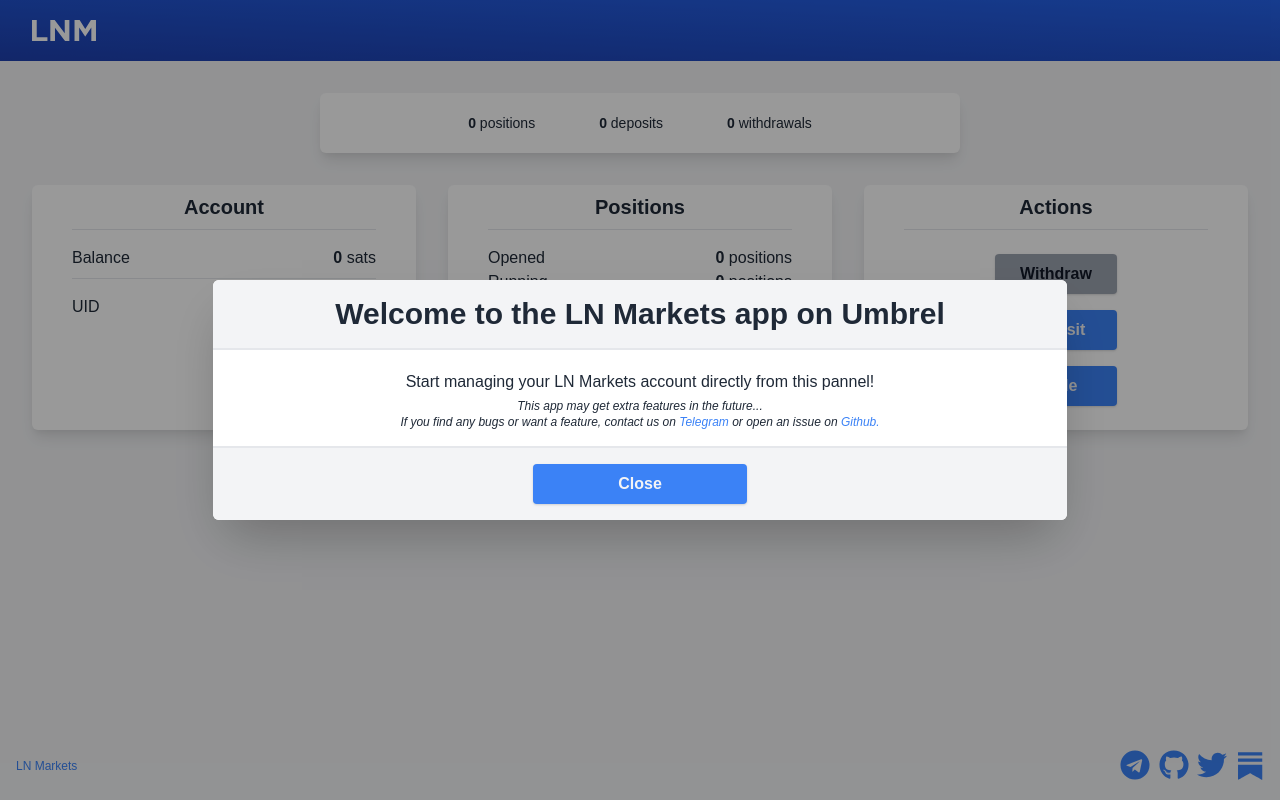
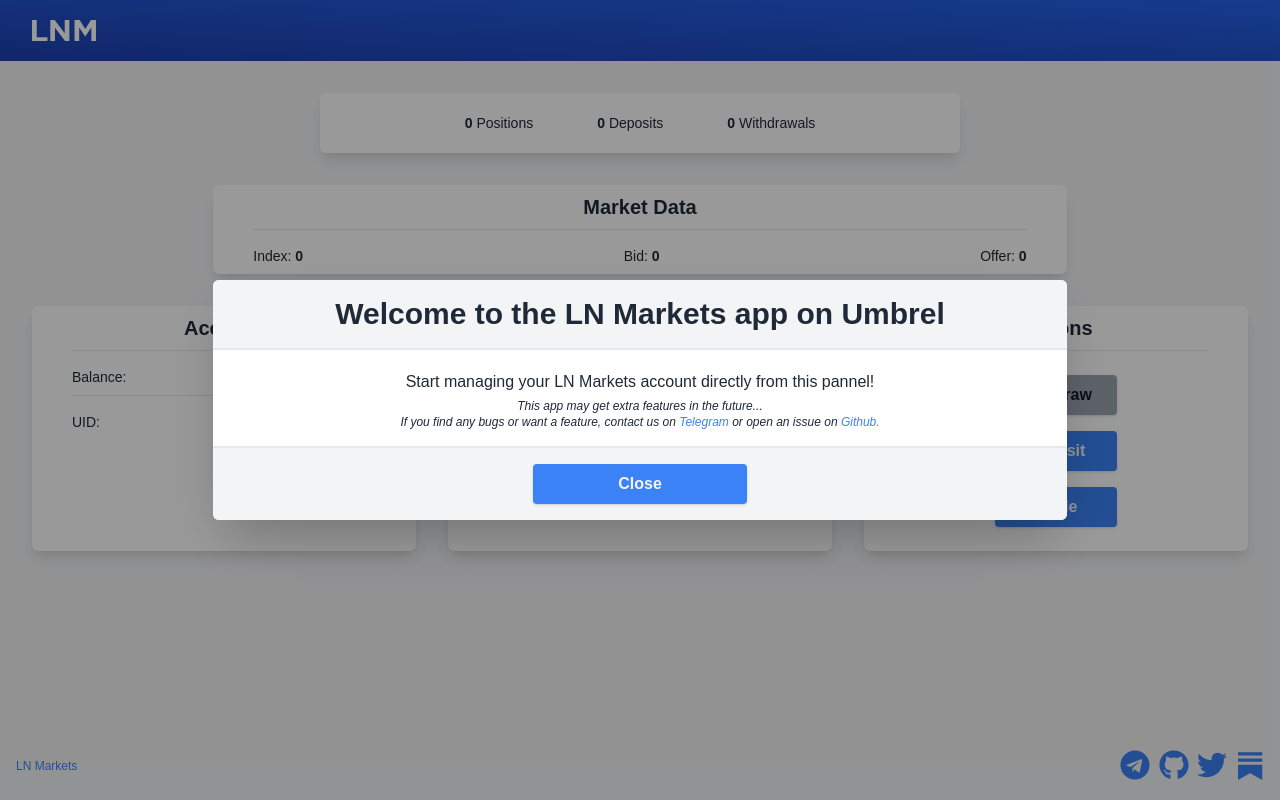
Before and after one commit to ln-markets/umbrel, a Vue app in the folder apps/front/: page / in a window 1280 px wide. Built offline with nearby package versions, Linux system fonts and the light colour scheme; no server answers.

Commit message:
feat: placeholder for market data (#25)

```diff
--- a/apps/front/src/views/Profile.vue
+++ b/apps/front/src/views/Profile.vue
@@ -8,19 +8,28 @@
         <ul>
           <li>
             <span class="font-bold">{{ positions.toLocaleString('en') }}</span>
-            positions
+            Positions
           </li>
           <li>
             <span class="font-bold">{{ deposits.toLocaleString('en') }}</span>
-            deposits
+            Deposits
           </li>
           <li>
             <span class="font-bold">{{
               withdrawals.toLocaleString('en')
             }}</span>
-            withdrawals
+            Withdrawals
           </li>
         </ul>
+      </div>
+    </div>
+    <div class="section mx-auto w-5/6 sm:w-2/3">
+      <p class="text-center font-bold text-xl">Market Data</p>
+      <hr />
+      <div class="category-row">
+        <span>Index: <b>0</b></span>
+        <span>Bid: <b>0</b></span>
+        <span>Offer: <b>0</b></span>
       </div>
     </div>
     <div class="infos-container">
@@ -28,41 +37,41 @@
         <p class="text-center font-bold text-xl">Account</p>
         <hr />
         <div class="category-row">
-          <span>Balance</span>
+          <span>Balance:</span>
           <span
             ><b>{{ balance.toLocaleString('en') }}</b> sats</span
           >
         </div>
         <hr />
         <div class="category-row">
-          <span>UID</span>
-          <span>{{ uid.substring(0, 13) }}...</span>
+          <span>UID:</span>
+          <span class="ml-2 truncate">{{ uid }}</span>
         </div>
       </div>
       <div class="section category">
         <p class="text-center font-bold text-xl">Positions</p>
         <hr />
         <div class="category-row">
-          <span>Opened</span>
+          <span>Opened:</span>
           <span
             ><b>{{ opened.toLocaleString('en') }}</b> positions</span
           >
         </div>
         <div class="category-row">
-          <span>Running</span>
+          <span>Running:</span>
           <span
             ><b>{{ running.toLocaleString('en') }}</b> positions</span
           >
         </div>
         <div class="category-row">
-          <span>Closed</span>
+          <span>Closed:</span>
           <span
             ><b>{{ closed.toLocaleString('en') }}</b> positions</span
           >
         </div>
         <hr />
         <div class="category-row mb-1">
-          <span>P&L</span>
+          <span>P&L:</span>
           <span
             :class="pl > 0 ? 'text-green-500' : pl < 0 ? 'text-red-500' : ''"
           >
@@ -187,13 +196,13 @@
 }
 
 .category {
-  @apply w-2/3 m-auto;
-  @apply xl:w-full;
+  @apply w-5/6 m-auto;
+  @apply sm:w-2/3 xl:w-full;
 }
 
 .category-row {
   @apply flex flex-row justify-between text-xs px-2;
-  @apply sm:px-8 sm:text-sm md:text-base;
+  @apply sm:px-8 md:text-sm 2xl:text-base;
 }
 
 .section {
@@ -201,7 +210,7 @@
 }
 
 .profile-card {
-  @apply w-5/6 mx-auto mt-8;
+  @apply w-5/6 mx-auto my-8;
   @apply sm:w-1/2;
 }
 </style>
```
